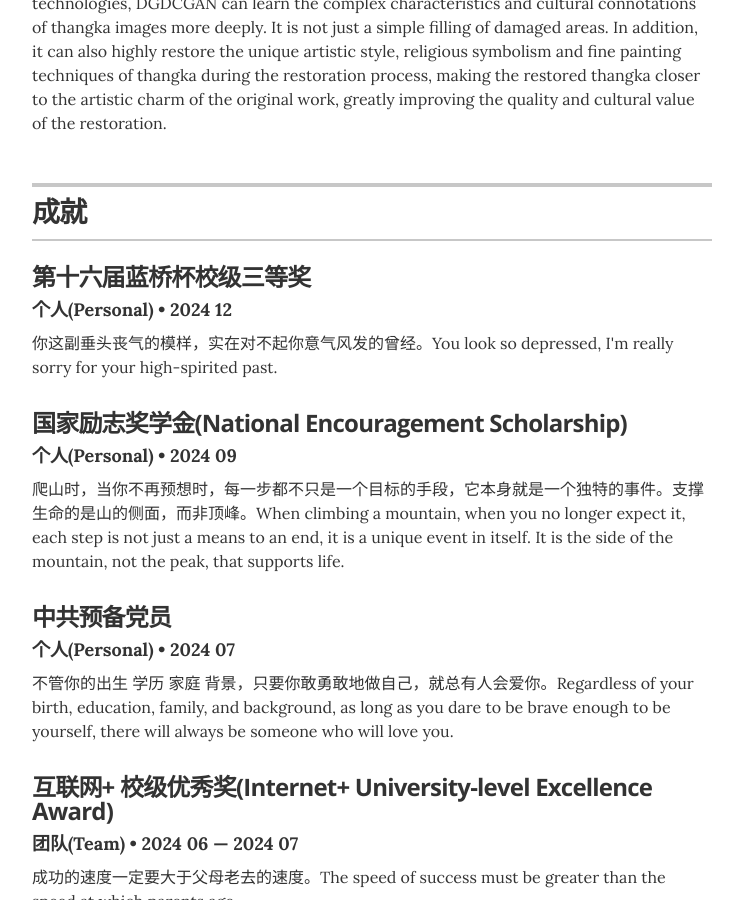
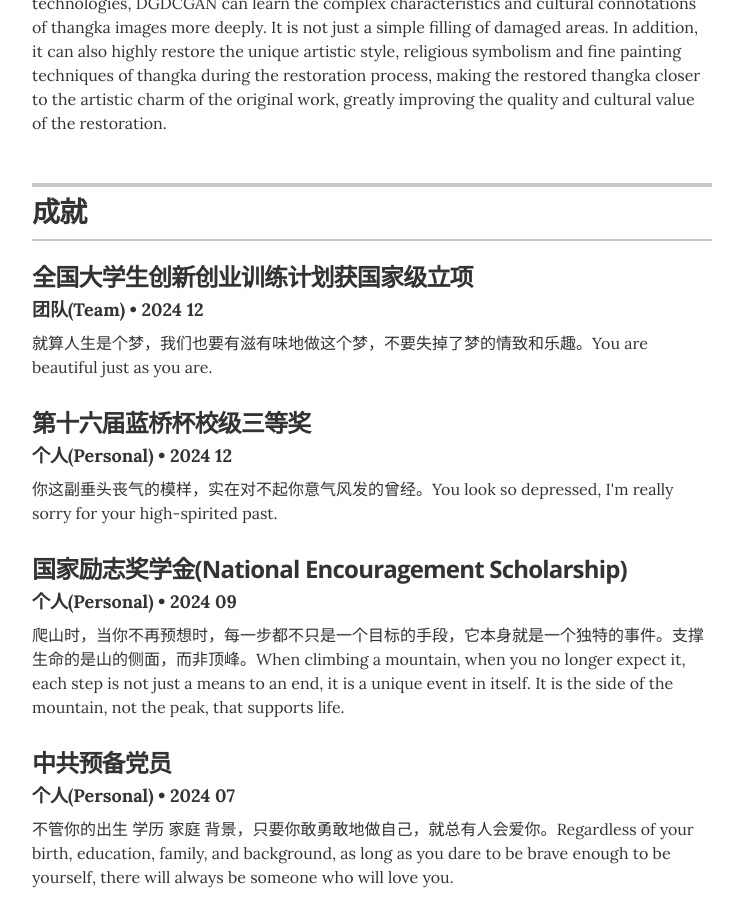
Before and after one commit to futingx/resume, a Jekyll site: the page built from index.html, in a window 1280 px wide and 900 px high, scrolled down 2884 px. Shown: the whole window, without its empty margins (268-1011 px from the left). Built offline with Jekyll 4.4.1, drawn with Linux system fonts in a browser that asks for light colours.

Commit message:
第13次提交

```diff
--- a/_data/recognitions.yml
+++ b/_data/recognitions.yml
@@ -1,4 +1,9 @@
 # 认可成就（比如竞赛获奖）、
+- award: 全国大学生创新创业训练计划获国家级立项
+  organization: 团队(Team)
+  year: 2024 12
+  summary: 就算人生是个梦，我们也要有滋有味地做这个梦，不要失掉了梦的情致和乐趣。You are beautiful just as you are.
+
 - award: 第十六届蓝桥杯校级三等奖
   organization: 个人(Personal)
   year: 2024 12
```
